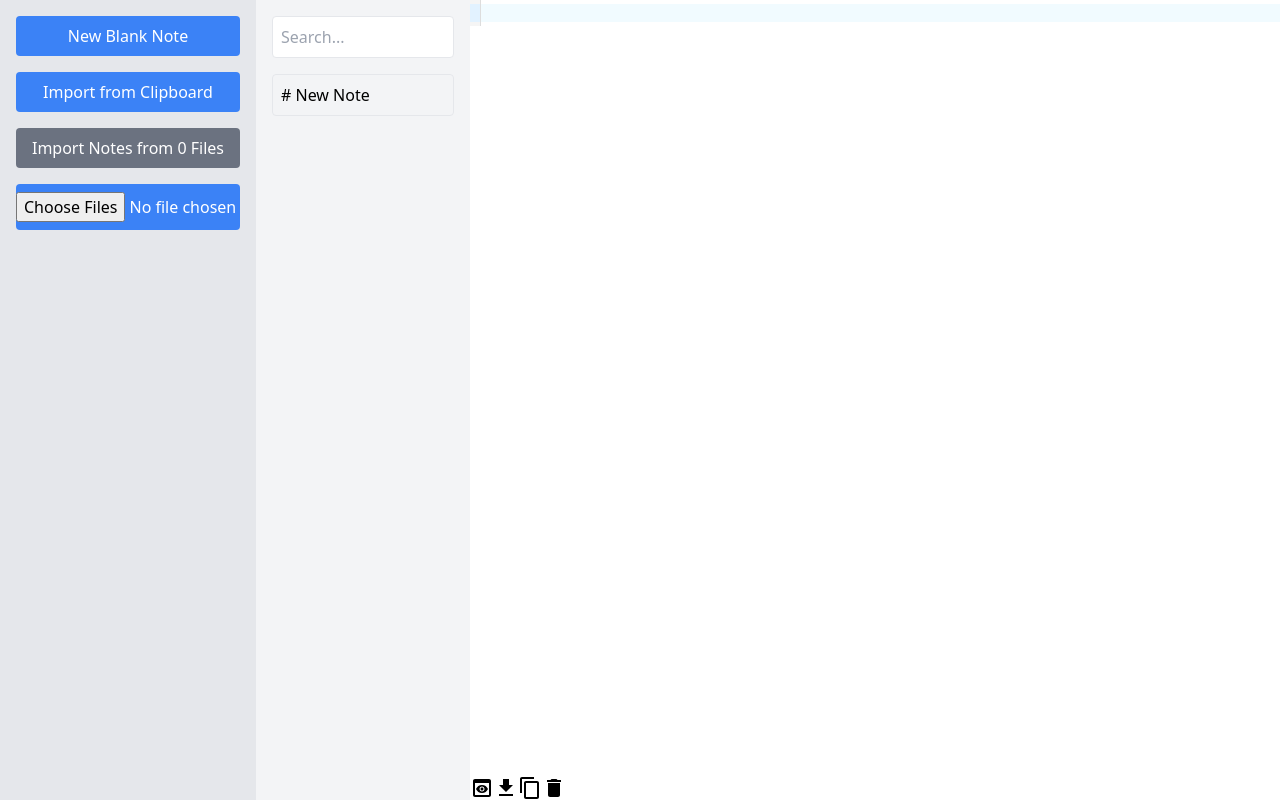
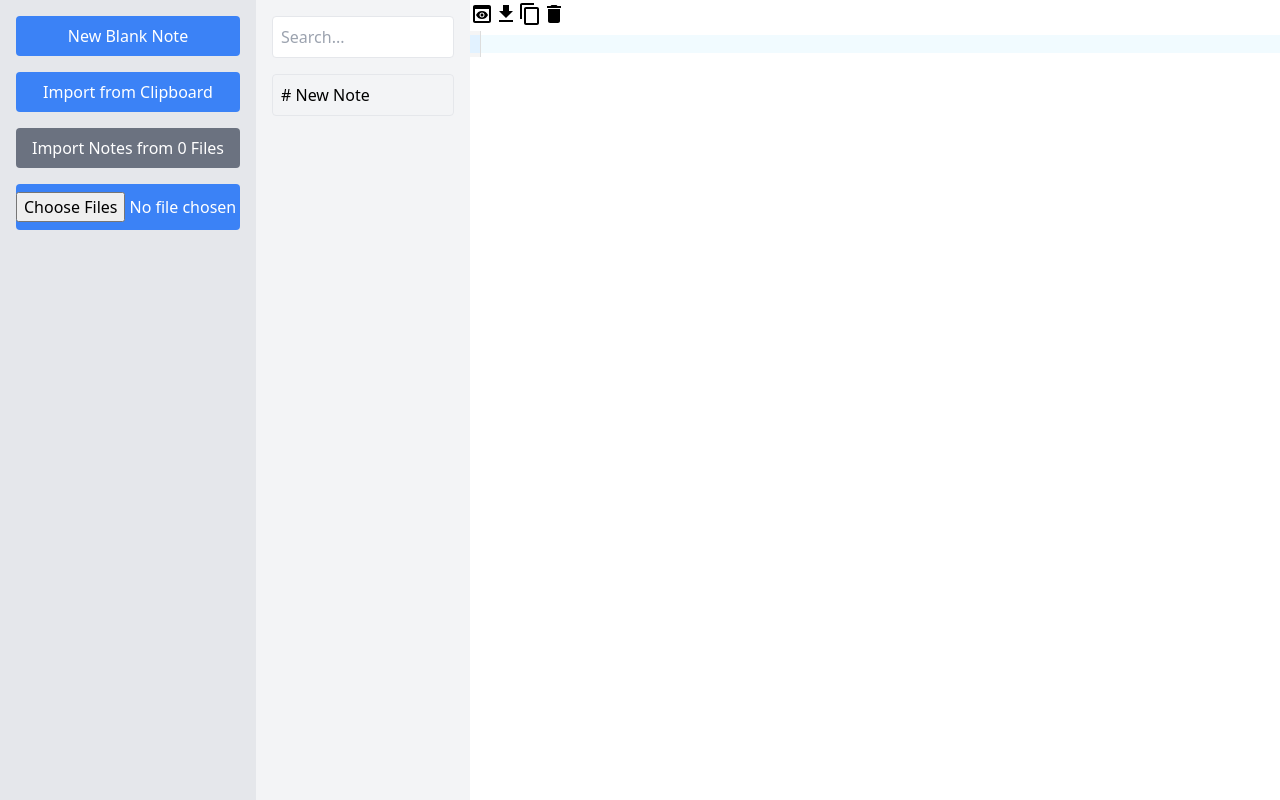
Before and after one commit to LyndonFan/Aether, a React (Create React App) app in the folder frontend/: page / in a window 1280 px wide. Both pictures are taken after a click on the button "New Blank Note". Built offline with nearby package versions, Linux system fonts and the light colour scheme; no server answers.

Commit message:
refactor: rename and move bar

```diff
--- a/frontend/src/components/NotePage.tsx
+++ b/frontend/src/components/NotePage.tsx
@@ -1,7 +1,7 @@
 import React from "react";
 import { useState } from "react";
 import NoteEditor from "./NoteEditor";
-import NoteBottomBar from "./NoteBottomBar";
+import NoteUtilityBar from "./NoteUtilityBar";
 import NotePreview from "./NotePreview";
 
 interface NotePageProps {
@@ -40,6 +40,15 @@ export default function NotePage({
 
 	return (
 		<div className="h-screen w-full flex flex-col max-w-3/4">
+			<div className="mt-auto h-8">
+				<NoteUtilityBar
+					isView={isView}
+					updateToView={setIsView}
+					copyToClipboard={copyToClipboard}
+					downloadNote={downloadNote}
+					deleteNote={deleteNoteHandler}
+				/>
+			</div>
 			<div className="flex-grow h-full">
 				{isView ? (
 					<NotePreview noteContent={noteContent} />
@@ -50,15 +59,6 @@ export default function NotePage({
 					/>
 				)}
 			</div>
-			<div className="mt-auto">
-				<NoteBottomBar
-					isView={isView}
-					updateToView={setIsView}
-					copyToClipboard={copyToClipboard}
-					downloadNote={downloadNote}
-					deleteNote={deleteNoteHandler}
-				/>
-			</div>
 		</div>
 	);
 }
--- a/frontend/src/components/NoteBottomBar.tsx
+++ b/frontend/src/components/NoteUtilityBar.tsx
@@ -13,7 +13,7 @@ export interface NoteBottomProps {
 	deleteNote: () => void;
 }
 
-export default function NoteBottomBar({
+export default function NoteUtilityBar({
 	isView,
 	updateToView,
 	copyToClipboard,
```
